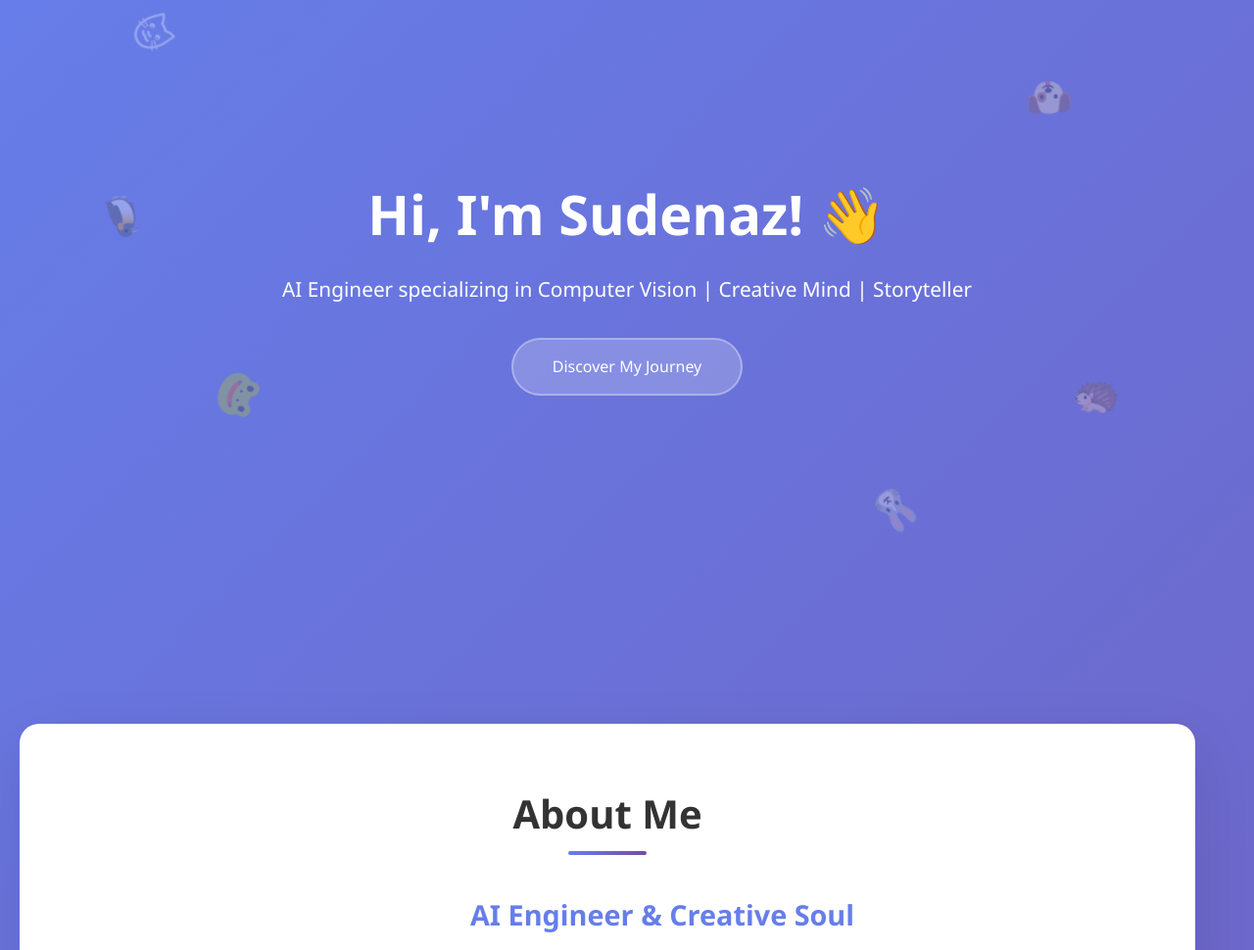
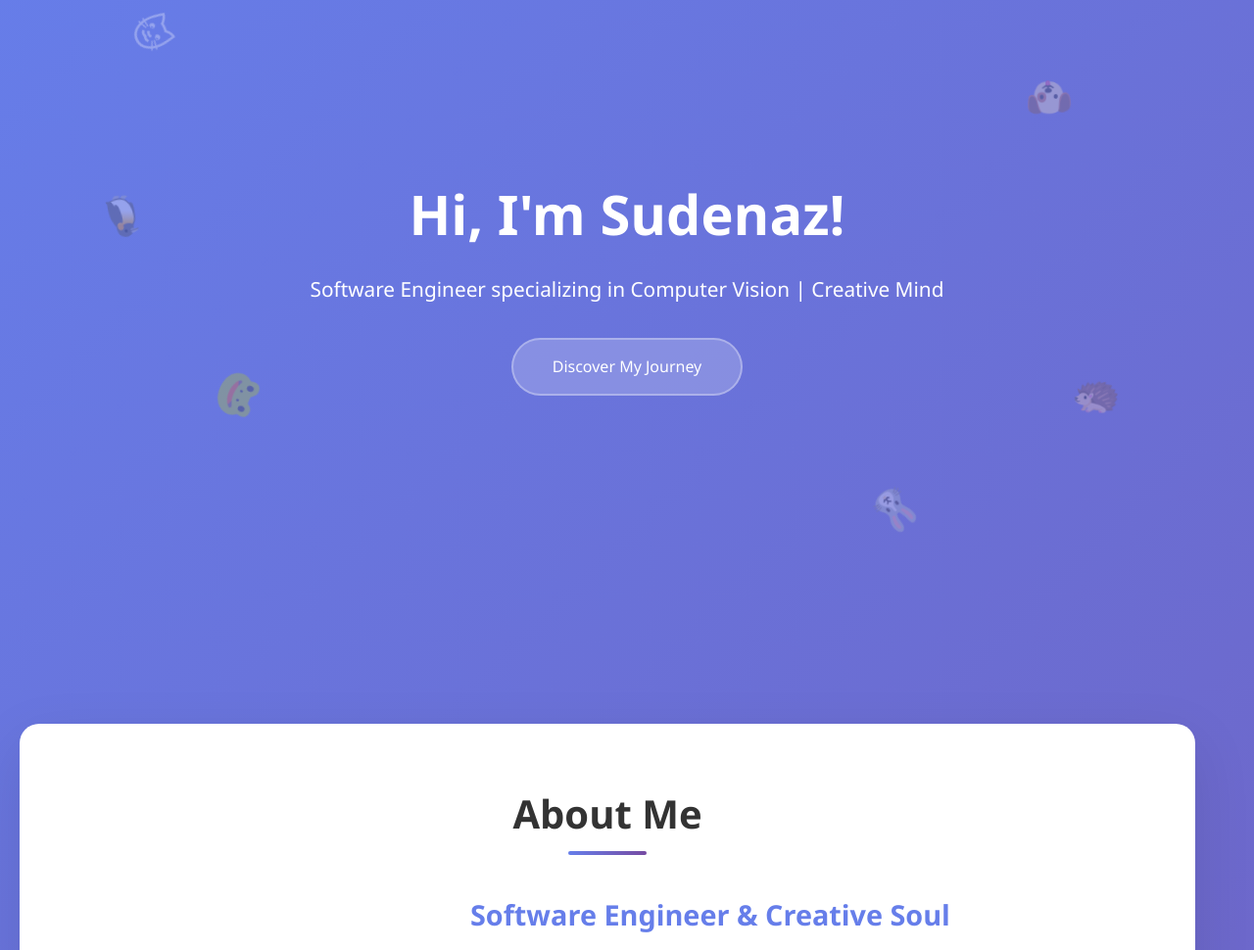
Before and after one commit to sudhei02/novas-orbit, a plain HTML site: page index.html in a window 1280 px wide. Shown: the part 111-1081 px from the top of the page at 98% size. Drawn offline with Linux system fonts and the light colour scheme.

Commit message:
Implement code changes to enhance functionality and improve performance

```diff
--- a/index.html
+++ b/index.html
@@ -547,8 +547,8 @@
         <div class="floating-animal animal-6">🐧</div>
 
         <div class="hero-content">
-            <h1>Hi, I'm Sudenaz! 👋</h1>
-            <p>AI Engineer specializing in Computer Vision | Creative Mind | Storyteller</p>
+            <h1>Hi, I'm Sudenaz! </h1>
+            <p>Software Engineer specializing in Computer Vision | Creative Mind </p>
             <a href="#about" class="cta-button">Discover My Journey</a>
         </div>
     </section>
@@ -562,7 +562,7 @@
                 <img src="assets/profile-photo.jpg" alt="Sudenaz Helvaci" class="profile-pic">
             </div>
             <div class="about-text">
-                <h3>AI Engineer & Creative Soul</h3>
+                <h3>Software Engineer & Creative Soul</h3>
                 <p>Currently interning at Divit, where I'm diving deep into the fascinating world of computer vision. I've developed two distinct models that can identify and classify vehicle brands with impressive accuracy.</p>
                 <p>But there's more to me than just algorithms and neural networks! I'm passionate about storytelling through writing, capturing moments through photography, and getting lost in the pages of a good book. I believe that the intersection of technology and creativity is where the most beautiful innovations happen.</p>
                 <p>When I'm not training models or debugging code, you'll find me walking through the city with my camera, listening to audiobooks, or sketching ideas that might become my next project.</p>
```
Also changed, not shown: assets/profile-photo.jpg (renamed from assets/indir (3).jpg).
